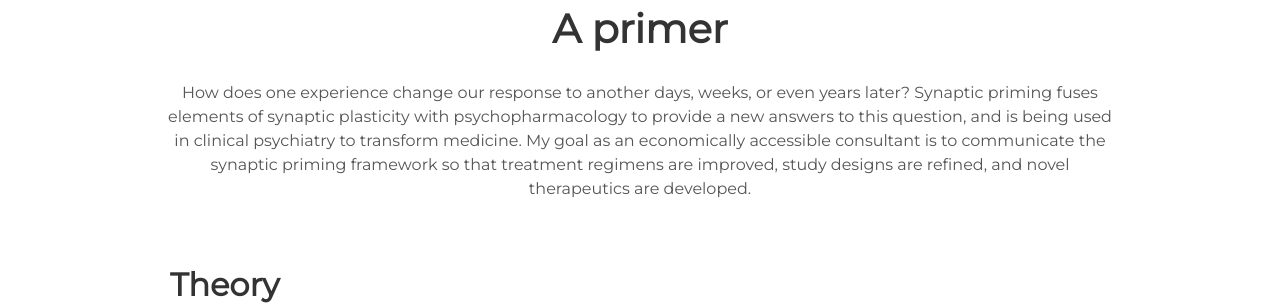
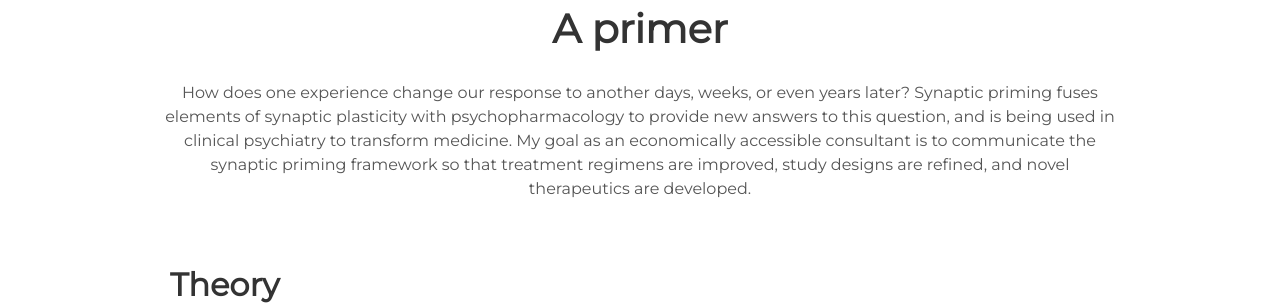
Before and after one commit to synaptic-priming/Nomad, a Jekyll site: the page built from index.html, in a window 1280 px wide and 900 px high, scrolled down 799 px. Shown: the part 177-482 px from the top of the window. Built offline with Jekyll 4.4.1, drawn with Linux system fonts in a browser that asks for light colours.

```diff
--- a/_config.yml
+++ b/_config.yml
@@ -6,7 +6,7 @@ description: primer pharmacology
 
 # User settings
 username: Synaptic priming
-user_description: How does one experience change our response to another days, weeks, or even years later? Synaptic priming fuses elements of synaptic plasticity with psychopharmacology to provide a new answers to this question, and is being used in clinical psychiatry to transform medicine. My goal as an economically accessible consultant is to communicate the synaptic priming framework so that treatment regimens are improved, study designs are refined, and novel therapeutics are developed.
+user_description: How does one experience change our response to another days, weeks, or even years later? Synaptic priming fuses elements of synaptic plasticity with psychopharmacology to provide new answers to this question, and is being used in clinical psychiatry to transform medicine. My goal as an economically accessible consultant is to communicate the synaptic priming framework so that treatment regimens are improved, study designs are refined, and novel therapeutics are developed.
 user_title: A framework for the future of psychiatric medicine
 email: synaptic.priming@gmail.com
 twitter_username: SynapticPriming
```
